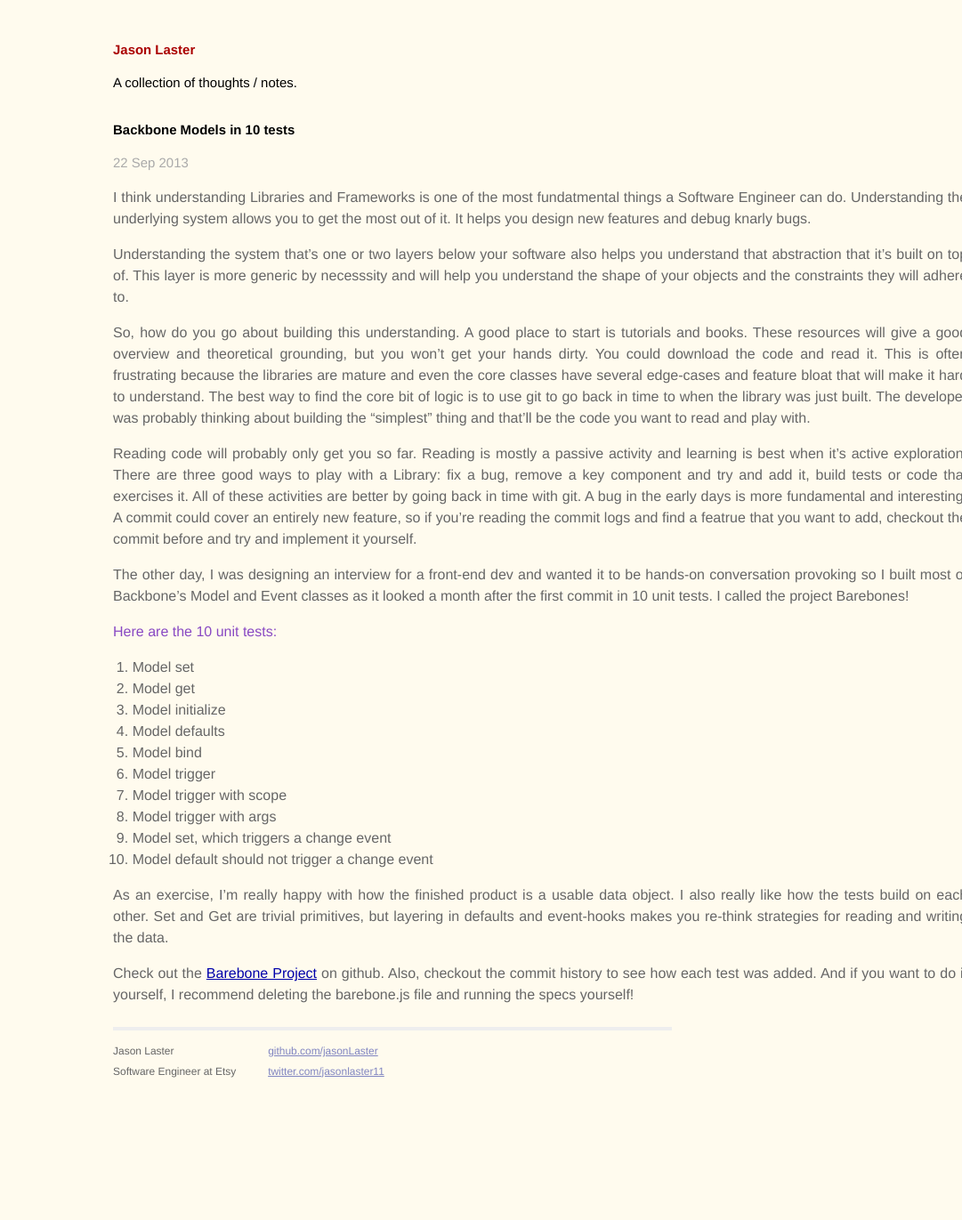
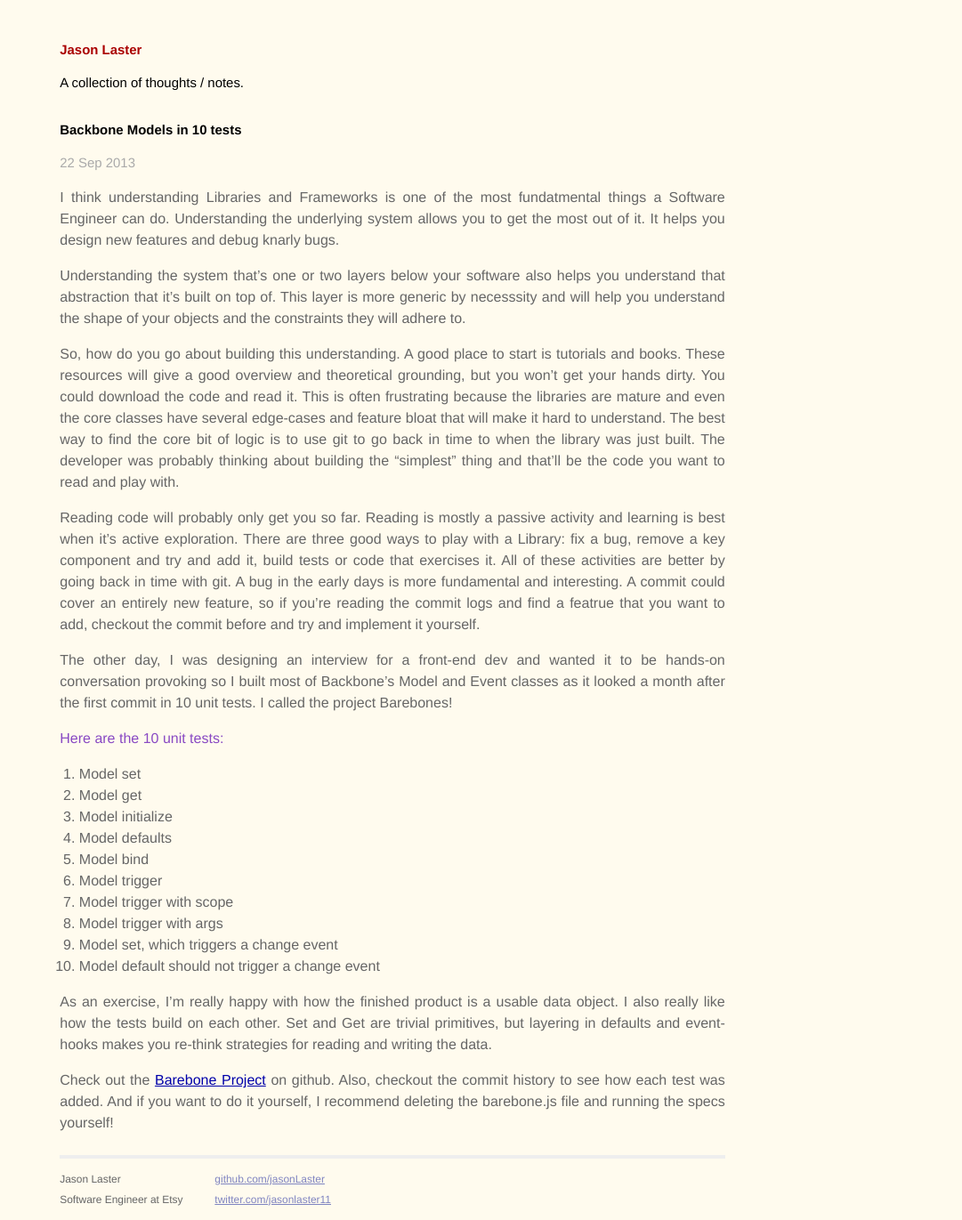
Before and after one commit to jasonLaster/jasonLaster.github.io, a Jekyll site: the page built from _posts/2014-02-24-extend.markdown, in a window 1280 px wide. Shown: the whole page at 89% size, without its empty margins (199-1280 px from the left). Built offline with Jekyll 4.4.1, drawn with Linux system fonts in a browser that asks for light colours; Markdown is read by kramdown in place of the engine named in the settings; before the commit the page ends 1227 px from its top, so only the background shows below that.

Commit message:
fix blog width

```diff
--- a/css/main.css
+++ b/css/main.css
@@ -61,7 +61,7 @@ h1, h2, h3, h4, h5, h6 {
   .site {
     font-size: 115%;
     text-align: justify;
-    width: 42em;
+    width: 50em;
     margin: 3em auto 2em;
     line-height: 1.5em;
   }
@@ -134,7 +134,6 @@ h1, h2, h3, h4, h5, h6 {
   /*****************************************************************************/
 
   .post {
-    width: 60em;
     color: #666;
     font-size: 1rem;
     line-height: 1.5rem;
```
